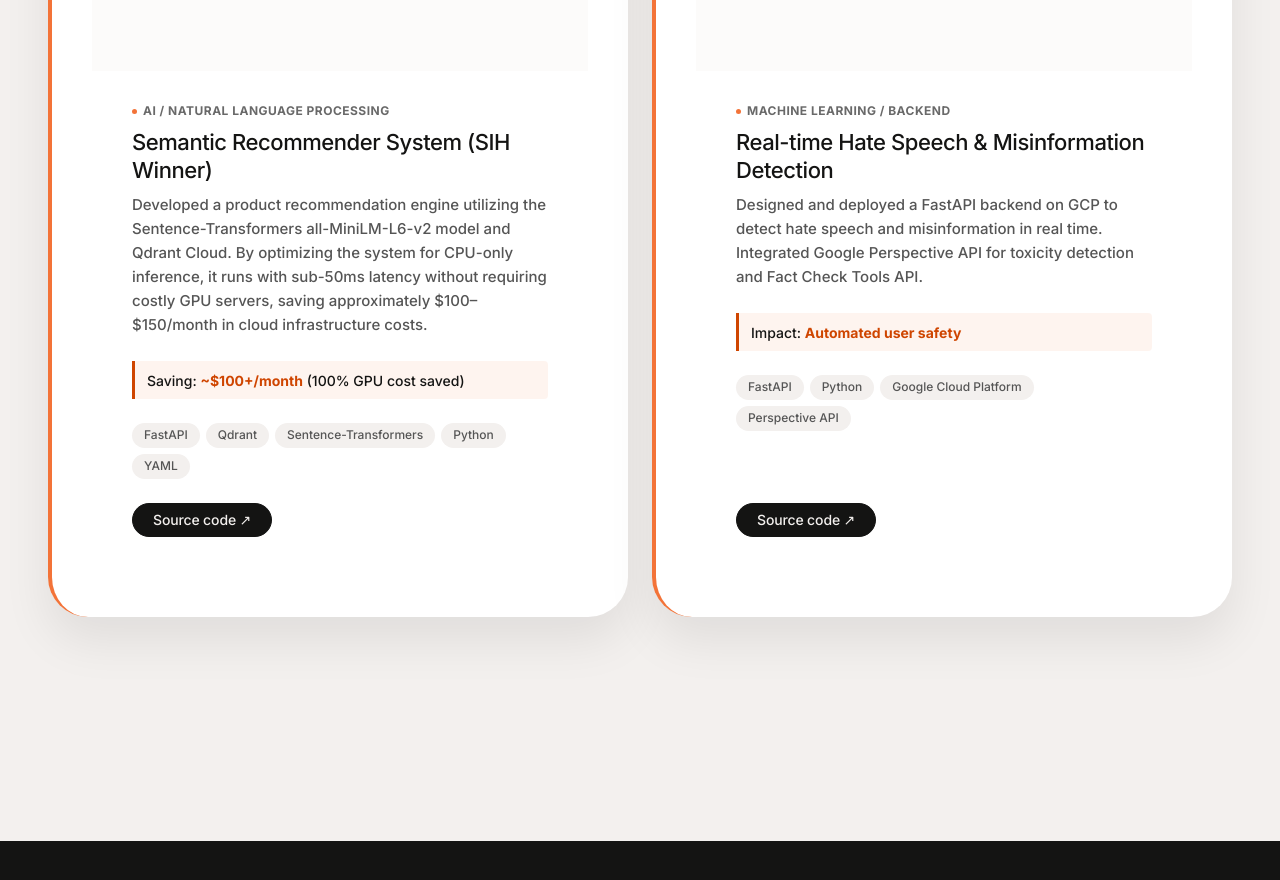
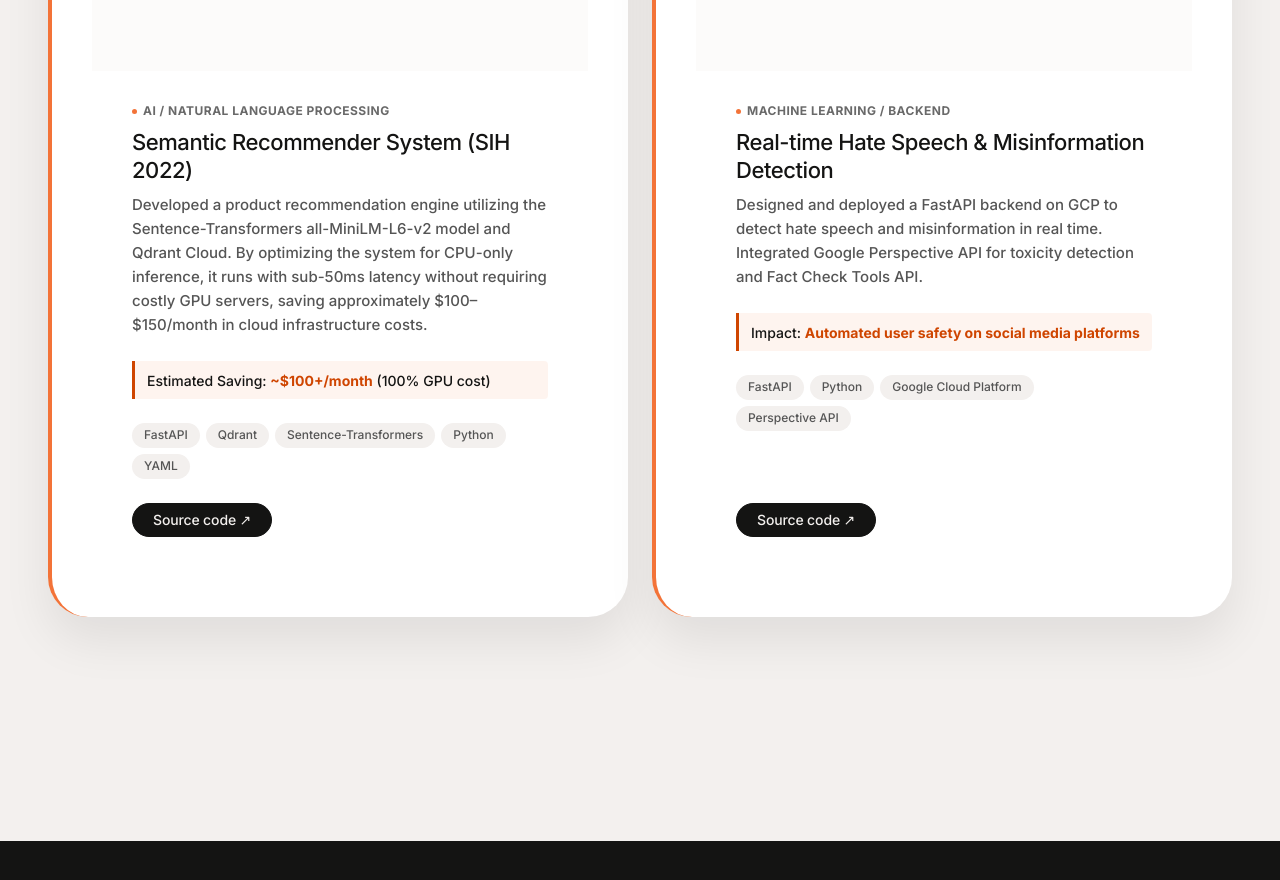
Before and after one commit to debg48/debg-portfolio, a Next.js app: page /projects in a window 1280 px wide. Shown: the part 1325-2205 px from the top of the page. Built offline with nearby package versions, Linux system fonts and the light colour scheme.

Commit message:
improvements;

```diff
--- a/src/app/projects/page.tsx
+++ b/src/app/projects/page.tsx
@@ -28,16 +28,16 @@ const projects = [
   {
     emoji: "🛒",
     category: "AI / Natural Language Processing",
-    title: "Semantic Recommender System (SIH Winner)",
+    title: "Semantic Recommender System (SIH 2022)",
     desc: "Developed a product recommendation engine utilizing the Sentence-Transformers all-MiniLM-L6-v2 model and Qdrant Cloud. By optimizing the system for CPU-only inference, it runs with sub-50ms latency without requiring costly GPU servers, saving approximately $100–$150/month in cloud infrastructure costs.",
     tech: ["FastAPI", "Qdrant", "Sentence-Transformers", "Python", "YAML"],
     github: "https://github.com/debg48/SIH_ecom",
     live: null,
     featured: false,
     highlight: {
-      label: "Saving:",
+      label: "Estimated Saving:",
       value: "~$100+/month",
-      suffix: "(100% GPU cost saved)"
+      suffix: "(100% GPU cost)"
     }
   },
   {
@@ -51,7 +51,7 @@ const projects = [
     featured: false,
     highlight: {
       label: "Impact:",
-      value: "Automated user safety",
+      value: "Automated user safety on social media platforms",
       suffix: ""
     }
   },
```
